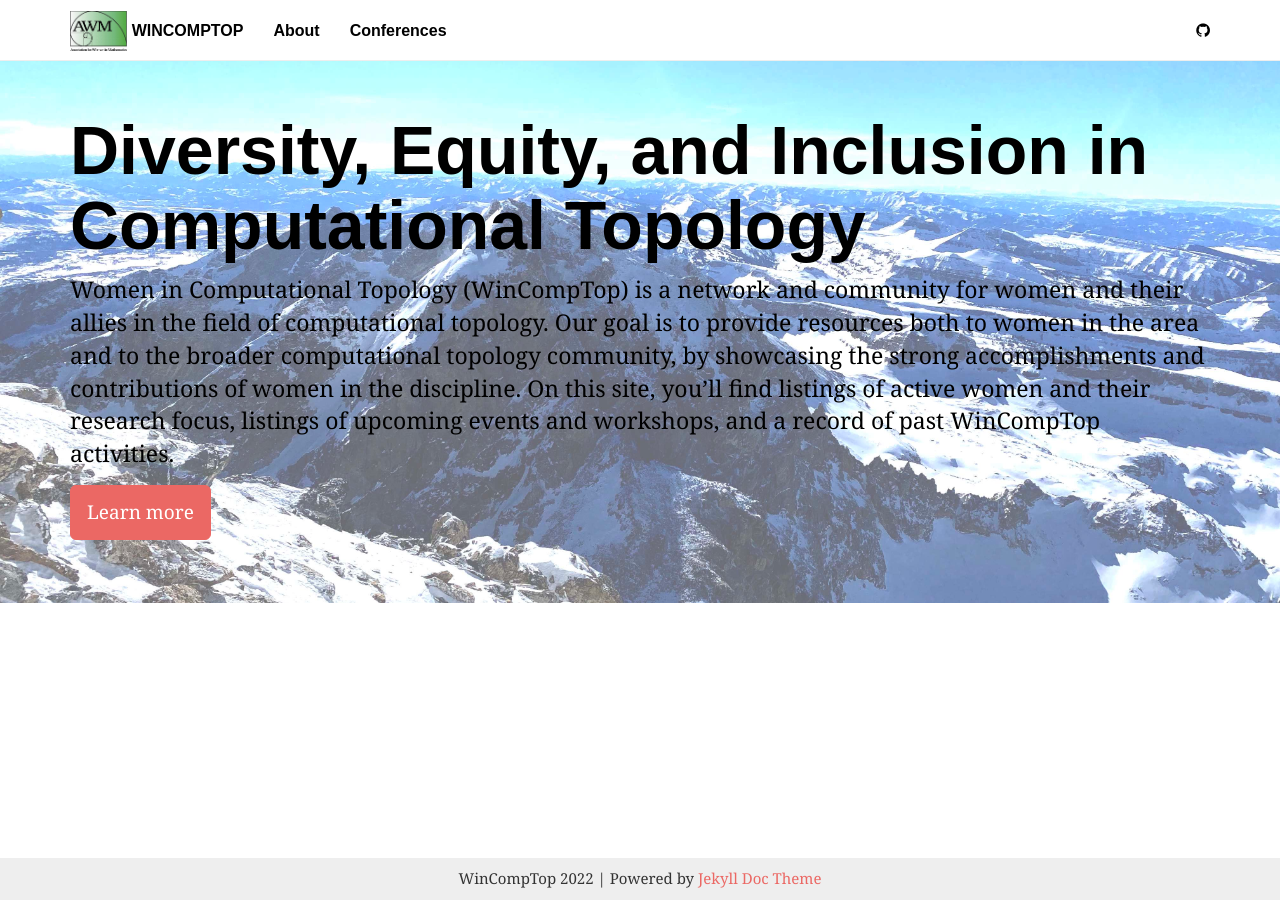
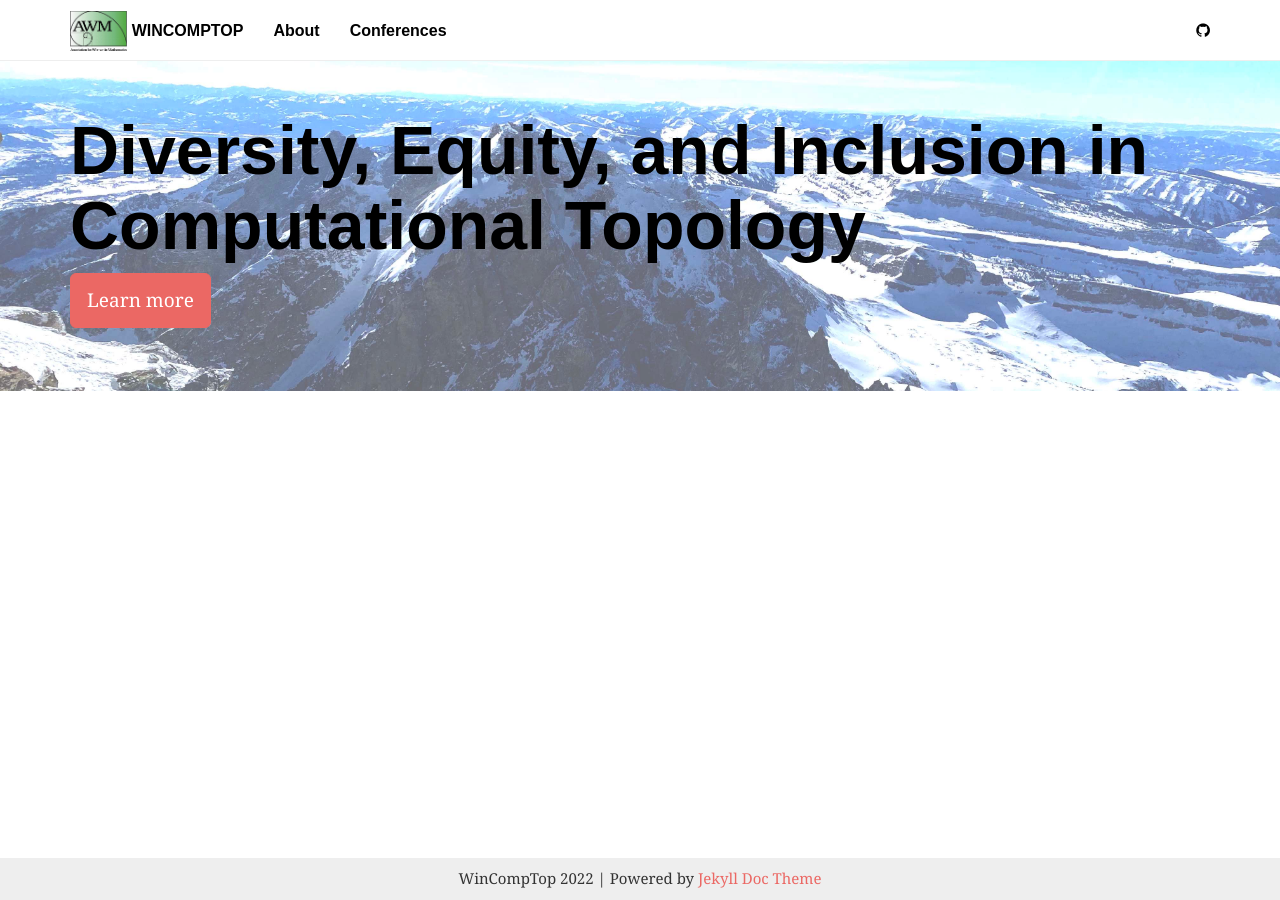
Before and after one commit to compTAG/DEI, a Jekyll site: the page built from index.html, in a window 1280 px wide. Built offline with Jekyll 4.4.1, drawn with Linux system fonts in a browser that asks for light colours; some web fonts are replaced.

Commit message:
get rid of duplicate about section on index

```diff
--- a/index.html
+++ b/index.html
@@ -5,12 +5,6 @@ layout: default
 <div class="header-container jumbotron">
     <div class="container">
         <h1 style="color: black">Diversity, Equity, and Inclusion in Computational Topology</h1>
-        <p style="color: black">Women in Computational Topology (WinCompTop) is a network and community for women and their
-            allies in the field of computational topology.  Our goal is to provide resources both to
-            women in the area and to the broader computational topology community, by showcasing the
-            strong accomplishments and contributions of women in the discipline.
-            On this site, you’ll find listings of active women and their research focus, listings of upcoming
-            events and workshops, and a record of past WinCompTop activities.</p>
         <p><a class="btn btn-primary btn-lg" href="{{ "/about/home/" | relative_url }}" role="button">Learn more</a></p>
     </div>
 </div>
```
